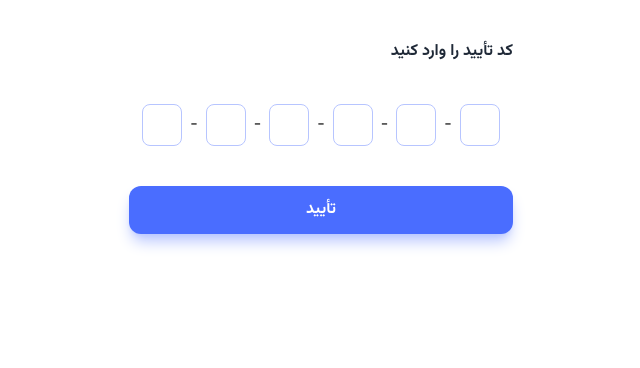
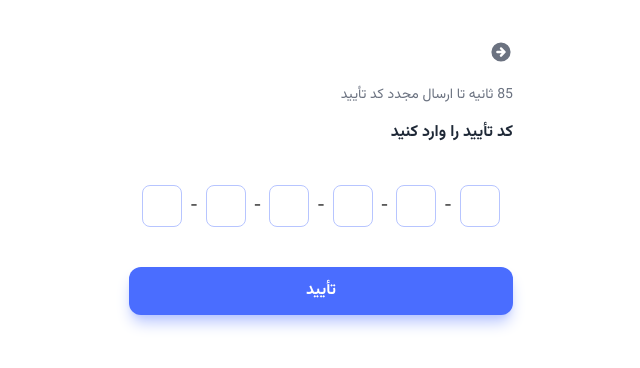
Before and after one commit to hossein-oudaran/freelancer-app-in-react, a React (Vite) app: page /auth in a window 1280 px wide. Shown: the top 368 px of the page, without its empty margins (512-1152 px from the left). Built offline with nearby package versions, Linux system fonts and the light colour scheme.

Commit message:
develope cheCkOTPForm

```diff
--- a/src/features/Authentication/AuthContainer.jsx
+++ b/src/features/Authentication/AuthContainer.jsx
@@ -1,8 +1,29 @@
 import { useState } from "react";
 import SendOTPForm from "./SendOTPForm";
 import CheckOTPForm from "./CheckOTPForm";
+import { useMutation } from "@tanstack/react-query";
+import { getOtp } from "../../services/authServices";
+import toast from "react-hot-toast";
 
 function AuthContainer() {
+  const {
+    isPending: isSendingOtp,
+    mutateAsync,
+    data: otpResponse,
+  } = useMutation({
+    mutationFn: getOtp,
+  });
+
+  const handleSendOtp = async (e) => {
+    e.preventDefault();
+    try {
+      const data = await mutateAsync({ phoneNumber });
+      setStep(2);
+      toast.success(data.message);
+    } catch (error) {
+      toast.error(error?.response?.data?.message);
+    }
+  };
   const [step, setStep] = useState(2);
   const [phoneNumber, setPhoneNumber] = useState("09122222222");
 
@@ -11,13 +32,22 @@ function AuthContainer() {
       case 1:
         return (
           <SendOTPForm
+            isSendingOtp={isSendingOtp}
+            onSubmit={handleSendOtp}
             setStep={setStep}
             phoneNumber={phoneNumber}
             onChange={(e) => setPhoneNumber(e.target.vale)}
           />
         );
       case 2:
-        return <CheckOTPForm phoneNumber={phoneNumber} />;
+        return (
+          <CheckOTPForm
+            otpResponse={otpResponse}
+            phoneNumber={phoneNumber}
+            onBack={() => setStep(1)}
+            onResendOtp={handleSendOtp}
+          />
+        );
       default:
         return null;
     }
--- a/src/features/Authentication/CheckOTPForm.jsx
+++ b/src/features/Authentication/CheckOTPForm.jsx
@@ -1,13 +1,18 @@
 import { useMutation } from "@tanstack/react-query";
-import { useState } from "react";
+import { useEffect, useState } from "react";
 import OTPInput from "react-otp-input";
 import { checkOtp } from "../../services/authServices";
 import toast from "react-hot-toast";
 import { useNavigate } from "react-router-dom";
+import { HiArrowCircleRight } from "react-icons/hi";
+import { FaEdit } from "react-icons/fa";
 
-function CheckOTPForm({ phoneNumber }) {
+const RESEND_TIME = 90;
+
+function CheckOTPForm({ phoneNumber, onBack, onResendOtp, otpResponse }) {
   const [otp, setOtp] = useState("");
   const navigate = useNavigate();
+  const [time, setTime] = useState(RESEND_TIME);
 
   const { isPending, error, data, mutateAsync } = useMutation({
     mutationFn: checkOtp,
@@ -21,14 +26,42 @@ function CheckOTPForm({ phoneNumber }) {
       toast.success(message);
       if (user.isActive) {
       } else {
-        navigate("/complete-profile")
+        navigate("/complete-profile");
       }
     } catch (error) {
       toast.error(error?.response?.data?.message);
     }
   };
+
+  useEffect(() => {
+    const timer = time > 0 && setInterval(() => setTime((t) => t - 1), 1000);
+    return () => {
+      if (timer) clearInterval(timer);
+    };
+  }, [time]);
+
   return (
     <div>
+      <button onClick={onBack}>
+        <HiArrowCircleRight className="w-6 h-6 text-secondary-500 mb-3" />
+      </button>
+      <div>
+        {otpResponse && (
+          <p className="flex items-center gap-x-2 my-4">
+            <span>{otpResponse?.message}</span>
+            <button onClick={onBack}>
+              <FaEdit className="w-6 h-6 text-primary-900" />
+            </button>
+          </p>
+        )}
+      </div>
+      <div className="mb-4 text-sm text-secondary-500">
+        {time > 0 ? (
+          <p>{time} ثانیه تا ارسال مجدد کد تأیید</p>
+        ) : (
+          <button onClick={onResendOtp}>ارسال مجدد کد تأیید</button>
+        )}
+      </div>
       <form onSubmit={handleCheckOtp} className="space-y-10">
         <p className="font-bold text-secondary-800">کد تأیید را وارد کنید</p>
         <OTPInput
--- a/src/features/Authentication/SendOTPForm.jsx
+++ b/src/features/Authentication/SendOTPForm.jsx
@@ -1,27 +1,10 @@
 import TextField from "../../ui/TextField";
-import { useMutation } from "@tanstack/react-query";
-import { getOtp } from "../../services/authServices";
-import toast from "react-hot-toast";
 import Loading from "../../ui/Loading";
 
-function SendOTPForm({ setStep, phoneNumber, onChange }) {
-  const { isPending, error, data, mutateAsync } = useMutation({
-    mutationFn: getOtp,
-  });
-
-  const handleSendOtp = async (e) => {
-    e.preventDefault();
-    try {
-      const data = await mutateAsync({ phoneNumber });
-      setStep(2);
-      toast.success(data.message);
-    } catch (error) {
-      toast.error(error?.response?.data?.message);
-    }
-  };
+function SendOTPForm({ onSubmit, isSendingOtp, phoneNumber, onChange }) {
   return (
     <div>
-      <form className="space-y-8" onSubmit={handleSendOtp}>
+      <form className="space-y-8" onSubmit={onSubmit}>
         <TextField
           name="phoneNumber"
           value={phoneNumber}
@@ -29,7 +12,7 @@ function SendOTPForm({ setStep, phoneNumber, onChange }) {
           label="شماره موبایل"
         />
         <div>
-          {isPending ? (
+          {isSendingOtp ? (
             <Loading />
           ) : (
             <button type="submit" className="btn btn--primary w-full">
```
